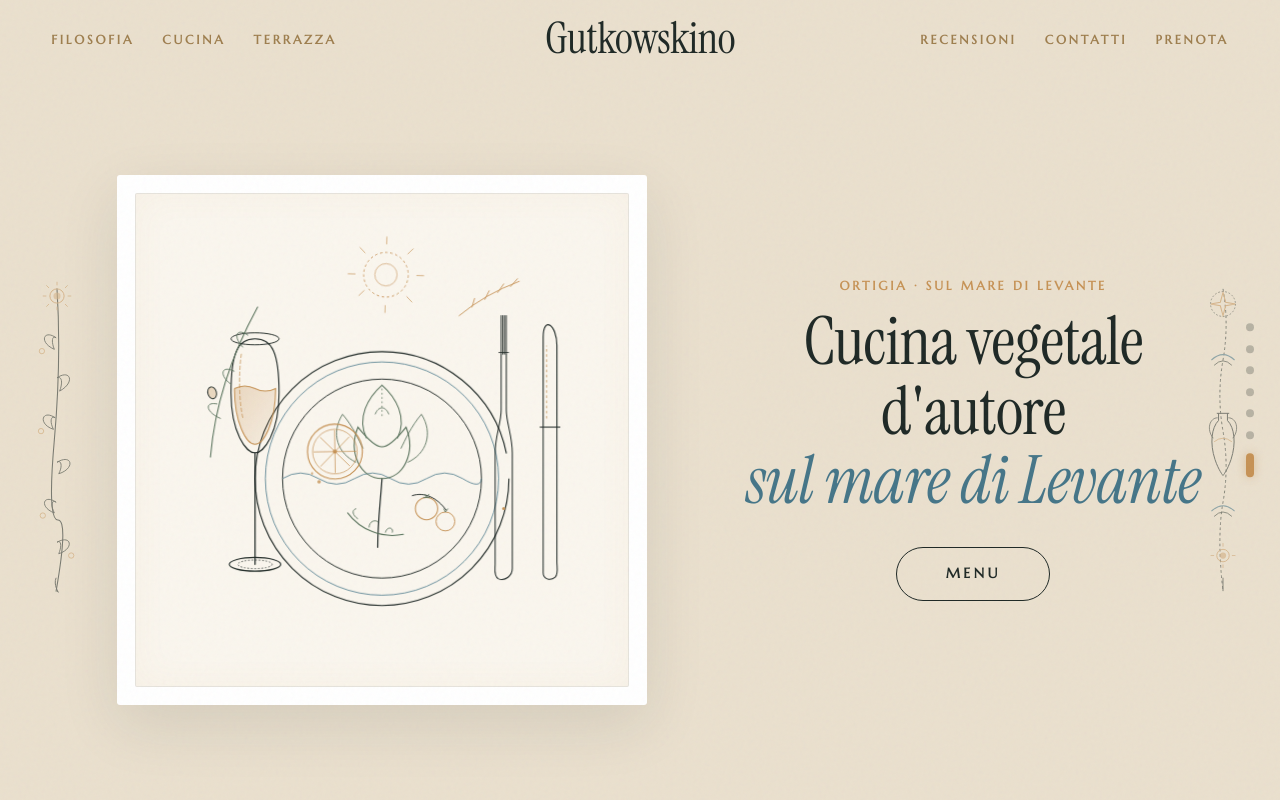
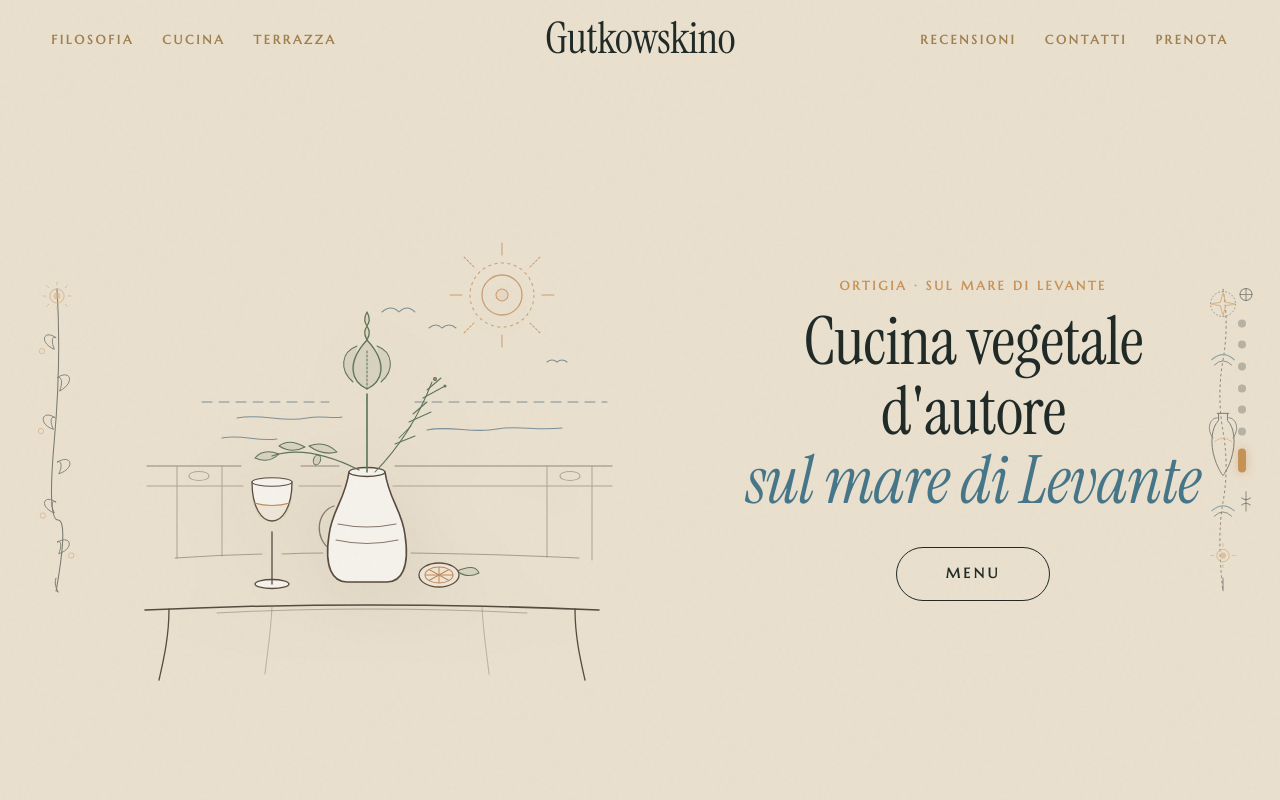
Before and after one commit to Mett11/gutkowskino-siracusa, a website: page index.html in a window 1280 px wide. Shown: the top 800 px of the page. Drawn offline with Linux system fonts and the light colour scheme.

Commit message:
feat(hero-dots): use custom hero svg without frame, add top and bottom symbols to nav dots

```diff
--- a/css/style.css
+++ b/css/style.css
@@ -855,6 +855,34 @@ button {
 .semilla-visual-col {
   justify-content: flex-end;
 }
+
+/* ───── Illustrazione Hero senza riquadro bianco ───── */
+.semilla-hero-art {
+  width: 100%;
+  max-width: 560px;
+  display: flex;
+  align-items: center;
+  justify-content: center;
+  position: relative;
+  background: transparent !important;
+  border: none !important;
+  box-shadow: none !important;
+  padding: 0 !important;
+}
+
+.semilla-hero-art svg {
+  width: 100%;
+  height: auto;
+  max-width: 100%;
+  display: block;
+  filter: drop-shadow(0 14px 34px rgba(30, 40, 37, 0.08));
+  transition: transform 600ms var(--ease-premium);
+}
+
+.semilla-hero-art:hover svg {
+  transform: scale(1.02);
+}
+
 
 .semilla-photo-frame {
   position: relative;
@@ -2096,6 +2124,7 @@ button {
   .semilla-hero-stage { grid-template-columns: 1fr !important; gap: 2rem !important; padding: 0 !important; width: 100% !important; max-width: 100% !important; }
   .semilla-visual-col, .semilla-content-col { width: 100% !important; justify-content: center !important; }
   .semilla-photo-frame { max-width: min(340px, 86vw) !important; padding: 12px !important; margin: 0 auto !important; }
+  .semilla-hero-art { max-width: min(440px, 92vw) !important; margin: 0 auto !important; }
   .semilla-content-wrap { max-width: 100% !important; width: 100% !important; padding: 0 0.5rem !important; box-sizing: border-box !important; }
   .semilla-eyebrow { font-size: 0.72rem !important; letter-spacing: 0.18em !important; transform: none !important; word-break: break-word !important; max-width: 100% !important; margin-bottom: 0.6rem !important; }
   .semilla-title { font-size: clamp(2.3rem, 8.8vw, 3rem) !important; line-height: 1.08 !important; letter-spacing: -0.01em !important; width: 100% !important; max-width: 100% !important; word-break: break-word !important; }
@@ -2147,6 +2176,42 @@ button {
 /* ==========================================================================
    CAMERA STEP-BY-STEP SCROLL CONTROLLER & DOTS
    ========================================================================== */
+
+/* Dettagli grafici superiore e inferiore della barra laterale a pallini */
+.camera-nav-symbol {
+  display: flex;
+  align-items: center;
+  justify-content: center;
+  color: rgba(30, 40, 37, 0.45);
+  user-select: none;
+  pointer-events: none;
+  transition: color 240ms ease, opacity 240ms ease;
+}
+
+.camera-nav-symbol.top {
+  width: 16px;
+  height: 16px;
+  margin-bottom: 0.2rem;
+}
+
+.camera-nav-symbol.top svg {
+  width: 16px;
+  height: 16px;
+  display: block;
+}
+
+.camera-nav-symbol.bottom {
+  width: 16px;
+  height: 24px;
+  margin-top: 0.2rem;
+}
+
+.camera-nav-symbol.bottom svg {
+  width: 16px;
+  height: 24px;
+  display: block;
+}
+
 .camera-nav-dots {
   position: fixed;
   right: clamp(1rem, 2vw, 1.8rem);
--- a/js/app.js
+++ b/js/app.js
@@ -20,107 +20,167 @@
 
   /* ── Collezione di Outline SVG Mediterranei a Tratto di Penna Fine-Art ── */
   const MED_SVGS = {
-    // Illustrazione Hero: Natura Morta Mediterranea (Piatto veg con carciofo e agrumi, Posate artigianali e Calice di vino)
+    // Illustrazione Hero: Riviera di Levante, Calice, Caraffa e Botanica
     heroStillLife: `
-      <svg class="semilla-hero-svg svg-draw-trigger" viewBox="0 0 520 520" fill="none" xmlns="http://www.w3.org/2000/svg" role="img" aria-label="Natura morta mediterranea vegetale: calice, posate e piatto d'autore">
+      <svg id="hero-svg" xmlns="http://www.w3.org/2000/svg" viewBox="0 0 560 500" fill="none" class="semilla-hero-svg w-full h-auto max-w-full drop-shadow-sm">
         <defs>
-          <linearGradient id="wineGlowHero" x1="0%" y1="0%" x2="100%" y2="100%">
-            <stop offset="0%" stop-color="var(--amber-warm)" stop-opacity="0.3"/>
-            <stop offset="100%" stop-color="var(--amber-warm)" stop-opacity="0.08"/>
-          </linearGradient>
+          <!-- Filtro opzionale per texture a china molto fine -->
+          <filter id="subtle-grain" x="0%" y="0%" width="100%" height="100%">
+            <feTurbulence type="fractalNoise" baseFrequency="0.04" numOctaves="1" result="noise" />
+            <feColorMatrix type="matrix" values="1 0 0 0 0  0 1 0 0 0  0 0 1 0 0  0 0 0 0.03 0" />
+            <feComposite in="SourceGraphic" in2="noise" operator="over" />
+          </filter>
         </defs>
 
-        <!-- 1. Sole / Raggiera Mediterranea in filigrana superiore -->
-        <g class="ambient-float-slow" aria-hidden="true" opacity="0.85">
-          <circle cx="260" cy="74" r="26" stroke="var(--amber-warm)" stroke-width="1.1" stroke-dasharray="3 3"/>
-          <circle cx="260" cy="74" r="13" stroke="var(--amber-warm)" stroke-width="0.8"/>
-          <path d="M260 38 V30 M260 110 V118 M216 74 H224 M296 74 H304 M229 43 L235 49 M285 99 L291 105 M291 43 L285 49 M229 99 L235 93" stroke="var(--amber-warm)" stroke-width="0.9" stroke-linecap="round"/>
+        <!-- ================= 1. SFONDO: SOLE A FILIGRANA E GABBIANI ================= -->
+        <g id="sole-e-cielo" opacity="0.75">
+          <!-- Sole Geometrico di Levante (Richiamo diretto ai rosoni delle altre sezioni) -->
+          <g stroke="#C18853">
+            <circle cx="415" cy="105" r="32" stroke-width="1.04" stroke-dasharray="3 3.5" />
+            <circle cx="415" cy="105" r="20" stroke-width="1.3" />
+            <circle cx="415" cy="105" r="6" stroke-width="1.04" fill="rgba(193, 136, 83, 0.13)" />
+
+            <!-- Raggi geometrici cardinali e diagonali -->
+            <path d="M415 65 V53 M415 145 V157 M375 105 H363 M467 105 H455" stroke-width="1.04" stroke-linecap="round" />
+            <path d="M387 77 L377 67 M443 133 L453 143 M387 133 L377 143 M443 77 L453 67" stroke-width="1.04" stroke-dasharray="2 2" stroke-linecap="round" />
+          </g>
+
+          <!-- Gabbiani in volo sulla scogliera -->
+          <g stroke="#547587" stroke-width="1.04" stroke-linecap="round" stroke-linejoin="round">
+            <path d="M295 122 Q304 114 312 122 Q320 114 328 122" />
+            <path d="M342 138 Q349 132 355 138 Q362 132 369 138" />
+            <path d="M460 172 Q465 168 470 172 Q475 168 480 172" />
+          </g>
         </g>
 
-        <!-- 2. Il Grande Piatto in Ceramica di Ortigia al centro -->
-        <circle class="svg-ink-path" cx="260" cy="305" r="148" stroke="var(--text-dark)" stroke-width="1.3"/>
-        <circle class="svg-ink-path" cx="260" cy="305" r="136" stroke="var(--blue-levante)" stroke-width="0.9" stroke-dasharray="5 4"/>
-        <circle class="svg-ink-path" cx="260" cy="305" r="116" stroke="var(--text-dark)" stroke-width="1.1"/>
-        <path class="svg-ink-path" d="M144 305 Q 165 292, 186 305 T 228 305 T 270 305 T 312 305 T 354 305 T 376 305" stroke="var(--blue-levante)" stroke-width="0.9"/>
+        <!-- ================= 2. ORIZZONTE MARINO DELLO IONIO ================= -->
+        <g id="mare-ionio" stroke="#547587" opacity="0.75">
+          <!-- Linea d'orizzonte interrotta dietro il bouquet -->
+          <path d="M115 212 H242 M328 212 H520" stroke-width="1.04" stroke-dasharray="10 7" stroke-linecap="round" />
 
-        <!-- 3. Vivande Vegetali nel Piatto -->
-        <!-- Carciofo Spinoso Aretuseo -->
-        <g class="svg-ink-path" id="heroArtichoke">
-          <path d="M255 385 C255 355, 258 335, 260 305" stroke="var(--text-dark)" stroke-width="1.4" stroke-linecap="round"/>
-          <path d="M260 305 C235 305, 220 275, 232 245 C244 260, 254 268, 260 268 C266 268, 276 260, 288 245 C300 275, 285 305, 260 305 Z" stroke="var(--sage-green)" stroke-width="1.3" fill="none"/>
-          <path d="M242 258 C230 234, 244 210, 260 196 C276 210, 290 234, 278 258" stroke="var(--sage-green)" stroke-width="1.2" fill="none"/>
-          <path d="M230 286 C208 276, 200 252, 214 230 C226 244, 233 260, 238 270" stroke="var(--sage-green)" stroke-width="1" fill="none"/>
-          <path d="M290 286 C312 276, 320 252, 306 230 C294 244, 287 260, 282 270" stroke="var(--sage-green)" stroke-width="1" fill="none"/>
-          <path d="M252 230 C256 220, 264 220, 268 230" stroke="var(--sage-green)" stroke-width="1"/>
-          <path d="M260 200 V235" stroke="var(--sage-green)" stroke-width="0.9" stroke-dasharray="2 3"/>
+          <!-- Onde morbide a filo d'acqua (interrotte attorno agli steli) -->
+          <path d="M150 228 C175 223, 195 233, 220 228 C235 225, 245 229, 255 227" stroke-width="1.04" stroke-linecap="round" />
+          <path d="M340 240 C365 235, 385 244, 410 239 C430 235, 450 241, 475 238" stroke-width="1.04" stroke-linecap="round" />
+          <path d="M135 248 C155 244, 170 252, 190 249" stroke-width="1.04" stroke-linecap="round" />
         </g>
 
-        <!-- Limone di Siracusa IGP in sezione -->
-        <g class="svg-ink-path ambient-float-mid" id="heroLemon">
-          <circle cx="205" cy="270" r="32" stroke="var(--amber-warm)" stroke-width="1.3"/>
-          <circle cx="205" cy="270" r="26" stroke="var(--amber-warm)" stroke-width="0.8"/>
-          <path d="M205 245 V295 M180 270 H230 M188 253 L222 287 M222 253 L188 287" stroke="var(--amber-warm)" stroke-width="0.85"/>
-          <circle cx="205" cy="270" r="2.5" fill="var(--amber-warm)"/>
-          <circle cx="186" cy="305" r="2" fill="var(--amber-warm)" opacity="0.8"/>
-          <circle cx="178" cy="295" r="1.5" fill="var(--amber-warm)" opacity="0.6"/>
+        <!-- ================= 3. RINGHIERA IN FERRO BATTUTO (INTERROTTA DIETRO GLI OGGETTI) ================= -->
+        <g id="ringhiera-ferro" stroke="#85786B" opacity="0.56" stroke-linecap="round">
+          <!-- Corrimano superiore (y=276): si interrompe prima del calice e della caraffa per non tagliarli mai -->
+          <path d="M60 276 H154 M214 276 H252 M308 276 H525" stroke-width="1.3" />
+          <!-- Fascia inferiore ringhiera (y=296): anch'essa interrotta con pulizia dietro calice e caraffa -->
+          <path d="M60 296 H156 M212 296 H254 M306 296 H525" stroke-width="1.04" />
+
+          <!-- Montanti verticali laterali (si fermano al bordo posteriore del tavolo y=366) -->
+          <path d="M90 276 V368 M135 276 V366 M460 276 V367 M505 276 V370" stroke-width="1.04" />
+
+          <!-- Volute forgiate a mano tra i montanti -->
+          <path d="M102 286 C102 292, 122 292, 122 286 C122 280, 102 280, 102 286 Z" stroke-width="1.04" />
+          <path d="M473 286 C473 292, 493 292, 493 286 C493 280, 473 280, 473 286 Z" stroke-width="1.04" />
         </g>
 
-        <!-- Tralcio di Pomodorini Pachino -->
-        <g class="svg-ink-path" id="heroTomatoes">
-          <path d="M295 325 C310 320, 325 328, 335 342" stroke="var(--text-dark)" stroke-width="1.1"/>
-          <circle cx="312" cy="340" r="13" stroke="var(--amber-warm)" stroke-width="1.2"/>
-          <path d="M312 327 L310 323 M312 327 L315 323 M312 327 L308 327 M312 327 L316 327" stroke="var(--sage-green)" stroke-width="1"/>
-          <circle cx="334" cy="355" r="11" stroke="var(--amber-warm)" stroke-width="1.1"/>
-          <path d="M334 344 L332 340 M334 344 L337 340" stroke="var(--sage-green)" stroke-width="1"/>
+        <!-- ================= 4. IL TAVOLO CON PROFONDITÀ PROSPETTICA ================= -->
+        <g id="tavolo-bistrot">
+          <!-- Bordo posteriore del piano del tavolo (leggero, passa DIETRO gli oggetti interrompendosi) -->
+          <path d="M88 368 Q132 365, 175 364 M195 364 Q216 363, 236 363 M324 363 Q410 364, 492 368" stroke="#85786B" stroke-width="1.04" stroke-linecap="round" opacity="0.65" />
+
+          <!-- Linea anteriore della tovaglia (PASSA SOTTO GLI OGGETTI a y=418, dando profondità al piano) -->
+          <path d="M58 420 Q280 410, 512 420" stroke="#564A3E" stroke-width="1.63" stroke-linecap="round" />
+
+          <!-- Piega morbida del tessuto sul bordo anteriore -->
+          <path d="M130 423 Q280 415, 440 423" stroke="#85786B" stroke-width="1.04" stroke-linecap="round" opacity="0.55" />
+
+          <!-- Caduta laterale e panneggio della tovaglia in lino verso il basso -->
+          <path d="M82 419 C82 448, 76 472, 72 490" stroke="#564A3E" stroke-width="1.3" stroke-linecap="round" />
+          <path d="M488 419 C488 448, 494 472, 498 490" stroke="#564A3E" stroke-width="1.3" stroke-linecap="round" />
+          <path d="M185 416 C184 442, 180 465, 178 484" stroke="#85786B" stroke-width="1.04" stroke-linecap="round" opacity="0.45" />
+          <path d="M395 416 C396 442, 400 465, 402 484" stroke="#85786B" stroke-width="1.04" stroke-linecap="round" opacity="0.45" />
         </g>
 
-        <!-- Rametto Botanico di Erbe Aromatiche -->
-        <g class="svg-ink-path" id="heroHerbs">
-          <path d="M220 345 C235 365, 260 375, 285 370" stroke="var(--sage-green)" stroke-width="1.2" stroke-linecap="round"/>
-          <path d="M232 352 C226 348, 224 342, 230 340 M245 362 C245 355, 252 352, 256 356 M264 368 C266 360, 274 362, 272 368" stroke="var(--sage-green)" stroke-width="1"/>
+        <!-- ================= 5. IL CALICE DI VINO NATURALE (A METÀ TAVOLA) ================= -->
+        <g id="calice-vino">
+          <!-- Base ellittica in prospettiva poggiata a metà del piano (y=394, ben sopra la linea tovaglia y=416) -->
+          <ellipse cx="185" cy="394" rx="17" ry="4.5" fill="#F5F2EB" stroke="#564A3E" stroke-width="1.3" />
+          <!-- Stelo del calice -->
+          <path d="M185 342 V394" stroke="#564A3E" stroke-width="1.3" stroke-linecap="round" />
+
+          <!-- Coppa slanciata con maschera opaca interna così nessuna linea di sfondo può mai attraversarla -->
+          <path d="M165 292 C165 344, 205 344, 205 292 Z" fill="#F5F2EB" stroke="#564A3E" stroke-width="1.3" stroke-linejoin="round" />
+          <!-- Bordo superiore ellittico del calice -->
+          <ellipse cx="185" cy="292" rx="20" ry="4.2" fill="#F5F2EB" stroke="#564A3E" stroke-width="1.04" />
+          <!-- Vino naturale ambrato/macerato con velatura morbida -->
+          <path d="M167 313 C169 338, 201 338, 203 313 Q185 318, 167 313 Z" fill="rgba(193, 136, 83, 0.13)" stroke="none" />
+          <path d="M167 313 Q185 318, 203 313" stroke="#C18853" stroke-width="1.04" stroke-linecap="round" />
         </g>
 
-        <!-- 4. Il Calice da Vino Naturale (Lato Sinistro) -->
-        <g class="svg-ink-path" id="heroWineGlass">
-          <ellipse cx="112" cy="405" rx="30" ry="8" stroke="var(--text-dark)" stroke-width="1.3"/>
-          <ellipse cx="112" cy="405" rx="20" ry="5" stroke="var(--text-dark)" stroke-width="0.75" stroke-dasharray="2 2"/>
-          <path d="M112 405 V275" stroke="var(--text-dark)" stroke-width="1.5" stroke-linecap="round"/>
-          <path d="M112 275 C102 275, 84 252, 84 205 C84 158, 92 142, 112 142 C132 142, 140 158, 140 205 C140 252, 122 275, 112 275 Z" stroke="var(--text-dark)" stroke-width="1.3" fill="none"/>
-          <ellipse cx="112" cy="142" rx="28" ry="7" stroke="var(--text-dark)" stroke-width="1.1"/>
-          <path d="M88 200 Q 100 194, 112 200 T 136 200 C136 240, 122 265, 112 265 C102 265, 88 240, 88 200 Z" fill="url(#wineGlowHero)" stroke="var(--amber-warm)" stroke-width="1.2"/>
-          <path d="M96 160 C93 180, 93 215, 98 235" stroke="var(--amber-warm)" stroke-width="0.9" stroke-linecap="round" stroke-dasharray="4 3"/>
+        <!-- ================= 6. CARAFFA IN CERAMICA ARTIGIANALE (A METÀ TAVOLA) ================= -->
+        <g id="caraffa-ceramica" stroke="#564A3E" stroke-linecap="round" stroke-linejoin="round">
+          <!-- Ansa / manico laterale in terracotta -->
+          <path d="M247 316 C230 321, 226 348, 244 360" stroke="#85786B" stroke-width="1.3" fill="none" />
+
+          <!-- Corpo della caraffa posizionato nel mezzo del piano (base a y=392, sopra la linea tovaglia y=415) -->
+          <path d="M260 392 C246 392, 237 378, 242 345 C245 320, 258 310, 262 282 H298 C302 310, 315 320, 318 345 C323 378, 314 392, 300 392 Z" fill="#F5F2EB" stroke-width="1.63" />
+
+          <!-- Imboccatura superiore della caraffa -->
+          <ellipse cx="280" cy="282" rx="18" ry="4.5" fill="#F5F2EB" stroke-width="1.3" />
+
+          <!-- Scanalature artigianali al tornio sulla pancia della ceramica -->
+          <path d="M251 334 Q280 340, 309 334" stroke="#85786B" stroke-width="1.04" fill="none" />
+          <path d="M249 350 Q280 357, 311 350" stroke="#85786B" stroke-width="1.04" fill="none" />
         </g>
 
-        <!-- 5. Le Posate da Tavola (Lato Destro) -->
-        <!-- Forchetta da Bistrot a 4 rebbi -->
-        <g class="svg-ink-path" id="heroFork">
-          <path d="M405 160 V225 C405 240, 412 255, 412 275 V410 C412 418, 404 425, 396 422 C390 419, 392 410, 392 405 V275 C392 255, 399 240, 399 225 V160" stroke="var(--text-dark)" stroke-width="1.2" fill="none"/>
-          <path d="M399 160 V115 M401 160 V115 M403 160 V115 M405 160 V115" stroke="var(--text-dark)" stroke-width="1.1" stroke-linecap="round"/>
-          <path d="M396 158 H408" stroke="var(--text-dark)" stroke-width="1"/>
-          <circle cx="402" cy="340" r="1.8" fill="var(--amber-warm)"/>
+        <!-- ================= 7. BOUQUET BOTANICO (ANIMA VEGETALE) ================= -->
+        <g id="composizione-botanica">
+          <!-- Stelo Centrale con Bocciolo di Carciofo Spinoso / Cardo di Sicilia -->
+          <path d="M280 282 V204" stroke="#5C7456" stroke-width="1.63" stroke-linecap="round" />
+
+          <!-- Brattee e petali geometrici del carciofo -->
+          <g stroke="#5C7456" stroke-linecap="round" stroke-linejoin="round">
+            <path d="M280 199 C265 192, 258 174, 280 150 C302 174, 295 192, 280 199 Z" stroke-width="1.3" fill="rgba(92, 116, 86, 0.12)" />
+            <path d="M266 192 C252 180, 254 162, 270 156" stroke-width="1.04" fill="rgba(92, 116, 86, 0.12)" />
+            <path d="M294 192 C308 180, 306 162, 290 156" stroke-width="1.04" fill="rgba(92, 116, 86, 0.12)" />
+            <!-- Cuore spinoso superiore -->
+            <path d="M280 150 C272 136, 288 136, 280 122 C272 136, 288 136, 280 150 Z" stroke-width="1.3" fill="rgba(193, 136, 83, 0.13)" />
+            <!-- Nervature sottili -->
+            <path d="M280 199 V159" stroke-width="1.04" stroke-dasharray="2 2" />
+          </g>
+
+          <!-- Ramo d'Ulivo che si sporge verso sinistra -->
+          <g stroke="#5C7456" stroke-linecap="round" stroke-linejoin="round">
+            <path d="M272 280 Q220 254, 185 266" stroke-width="1.3" />
+            <path d="M250 262 Q238 250, 222 256 Q236 266, 250 262 Z" stroke-width="1.04" fill="rgba(92, 116, 86, 0.12)" />
+            <path d="M218 257 Q202 248, 192 256 Q205 264, 218 257 Z" stroke-width="1.04" fill="rgba(92, 116, 86, 0.12)" />
+            <path d="M192 264 Q176 258, 168 268 Q182 274, 192 264 Z" stroke-width="1.04" fill="rgba(92, 116, 86, 0.12)" />
+            <ellipse cx="230" cy="270" rx="3.5" ry="5" stroke-width="1.04" fill="rgba(92, 116, 86, 0.12)" transform="rotate(20 230 270)" />
+          </g>
+
+          <!-- Finocchietto Selvatico d'Ortigia verso destra -->
+          <g stroke="#5C7456" stroke-linecap="round">
+            <path d="M288 282 Q325 244, 345 192" stroke-width="1.04" />
+            <path d="M308 254 L328 246 M312 248 L324 236" stroke-width="1.04" />
+            <path d="M322 232 L344 222 M326 224 L340 212" stroke-width="1.04" />
+            <path d="M336 208 L358 196 M340 200 L354 188" stroke-width="1.04" />
+            <circle cx="348" cy="189" r="1.5" stroke-width="1.04" fill="#C18853" />
+            <circle cx="358" cy="196" r="1" stroke-width="1.04" fill="#C18853" />
+          </g>
         </g>
 
-        <!-- Coltello da Tavola -->
-        <g class="svg-ink-path" id="heroKnife">
-          <path d="M448 245 V415 C448 422, 456 425, 462 420 C466 416, 464 408, 464 402 V245" stroke="var(--text-dark)" stroke-width="1.2" fill="none"/>
-          <path d="M444 245 H468" stroke="var(--text-dark)" stroke-width="1.2"/>
-          <path d="M448 245 V140 C448 115, 464 125, 464 150 V245" stroke="var(--text-dark)" stroke-width="1.3" fill="none"/>
-          <path d="M452 235 V150" stroke="var(--amber-warm)" stroke-width="0.85" stroke-dasharray="3 3"/>
-        </g>
+        <!-- ================= 8. AGRUME / LIMONE DI SIRACUSA A METÀ TAVOLA ================= -->
+        <g id="limone-sul-tavolo">
+          <!-- Fogliolina dell'agrume -->
+          <path d="M370 381 Q388 373, 392 383 Q380 389, 370 381 Z" stroke="#5C7456" stroke-width="1.04" fill="rgba(92, 116, 86, 0.12)" stroke-linecap="round" stroke-linejoin="round" />
 
-        <!-- 6. Rametto d'Ulivo (Sinistra) -->
-        <g class="svg-ink-path" id="heroOlive">
-          <path d="M60 280 C65 220, 85 160, 115 105" stroke="var(--sage-green)" stroke-width="1.2" stroke-linecap="round"/>
-          <path d="M72 235 C55 228, 52 215, 68 218 M84 195 C70 185, 72 172, 88 180 M98 152 C86 140, 90 128, 104 138" stroke="var(--sage-green)" stroke-width="1"/>
-          <ellipse cx="62" cy="205" rx="5" ry="7" transform="rotate(-15 62 205)" stroke="var(--text-dark)" stroke-width="1.1" fill="var(--amber-warm)" fill-opacity="0.3"/>
-        </g>
+          <!-- Corpo del mezzo limone appoggiato a metà del tavolo (cy=385, base a y=397, ben sopra la linea tovaglia y=416) -->
+          <ellipse cx="352" cy="385" rx="20" ry="12" fill="#F5F2EB" stroke="#564A3E" stroke-width="1.3" />
+          <ellipse cx="352" cy="385" rx="20" ry="12" fill="rgba(193, 136, 83, 0.13)" stroke="none" />
 
-        <!-- 7. Spiga di grano siciliano (In alto a destra) -->
-        <g class="svg-ink-path" id="heroWheat">
-          <path d="M350 115 Q 380 90, 420 75" stroke="var(--amber-warm)" stroke-width="1" stroke-linecap="round"/>
-          <path d="M365 105 L368 95 M380 96 L385 86 M395 88 L402 78 M410 81 L418 72" stroke="var(--amber-warm)" stroke-width="1" stroke-linecap="round"/>
+          <!-- Corona interna e spicchi -->
+          <ellipse cx="352" cy="385" rx="14" ry="8" stroke="#C18853" stroke-width="1.04" />
+          <path d="M352 377 V393 M338 385 H366" stroke="#C18853" stroke-width="1.04" />
+          <path d="M342 379.5 L362 390.5 M342 390.5 L362 379.5" stroke="#C18853" stroke-width="1.04" />
         </g>
       </svg>`,
+
 
     // Fregio divisorio botanico (Ramo d'ulivo, bocciolo di cappero e sole)
     dividerBotanical: `
@@ -546,12 +606,10 @@
       </div>
 
       <div class="semilla-hero-stage">
-        <!-- Colonna Sinistra: Quadro Grande Incorniciato con Illustrazione d'Arte Mediterranea -->
+        <!-- Colonna Sinistra: Illustrazione d'Arte Mediterranea Senza Riquadro -->
         <div class="semilla-hero-col semilla-visual-col">
-          <div class="semilla-photo-frame" data-tilt-frame>
-            <div class="semilla-art-canvas" role="img" aria-label="Natura morta mediterranea: calice da vino naturale, posate artigianali e piatto vegetale">
-              ${MED_SVGS.heroStillLife}
-            </div>
+          <div class="semilla-hero-art" data-tilt-frame>
+            ${MED_SVGS.heroStillLife}
           </div>
         </div>
 
@@ -1284,6 +1342,15 @@
     if (existingDots) existingDots.remove();
 
     const dotsContainer = el('nav', { className: 'camera-nav-dots', 'aria-label': 'Navigazione rapida sezioni' });
+
+    // Dettaglio Superiore: Mirino / Croce solare in cerchio (⊕)
+    const topSymbol = el('div', { className: 'camera-nav-symbol top', 'aria-hidden': 'true' });
+    topSymbol.innerHTML = `<svg viewBox="0 0 20 20" fill="none" xmlns="http://www.w3.org/2000/svg">
+      <circle cx="10" cy="10" r="7.5" stroke="currentColor" stroke-width="1.3"/>
+      <path d="M10 2.5 V17.5 M2.5 10 H17.5" stroke="currentColor" stroke-width="1.3" stroke-linecap="round"/>
+    </svg>`;
+    dotsContainer.appendChild(topSymbol);
+
     SECTION_CONFIG.forEach((dotData, idx) => {
       const dot = el('button', {
         className: `camera-dot ${idx === 0 ? 'active' : ''}`,
@@ -1303,6 +1370,16 @@
       });
       dotsContainer.appendChild(dot);
     });
+
+    // Dettaglio Inferiore: Asse meridiano con archi contrapposti
+    const bottomSymbol = el('div', { className: 'camera-nav-symbol bottom', 'aria-hidden': 'true' });
+    bottomSymbol.innerHTML = `<svg viewBox="0 0 20 28" fill="none" xmlns="http://www.w3.org/2000/svg">
+      <path d="M10 2 V26" stroke="currentColor" stroke-width="1.3" stroke-linecap="round"/>
+      <path d="M4.5 9.5 Q10 14, 15.5 9.5" stroke="currentColor" stroke-width="1.3" stroke-linecap="round"/>
+      <path d="M4.5 18.5 Q10 14, 15.5 18.5" stroke="currentColor" stroke-width="1.3" stroke-linecap="round"/>
+    </svg>`;
+    dotsContainer.appendChild(bottomSymbol);
+
     document.body.appendChild(dotsContainer);
 
     // Aggiorna il segnaposto attivo durante lo scroll libero
```
